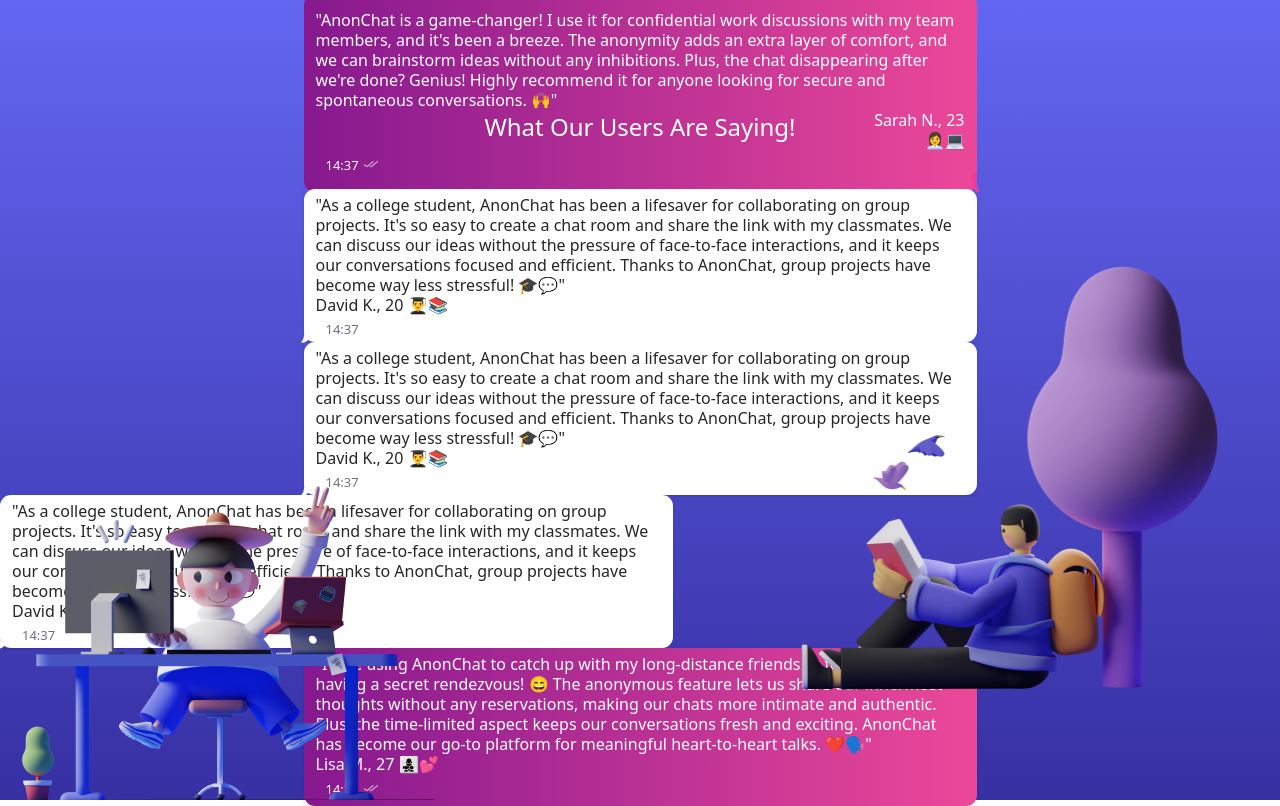
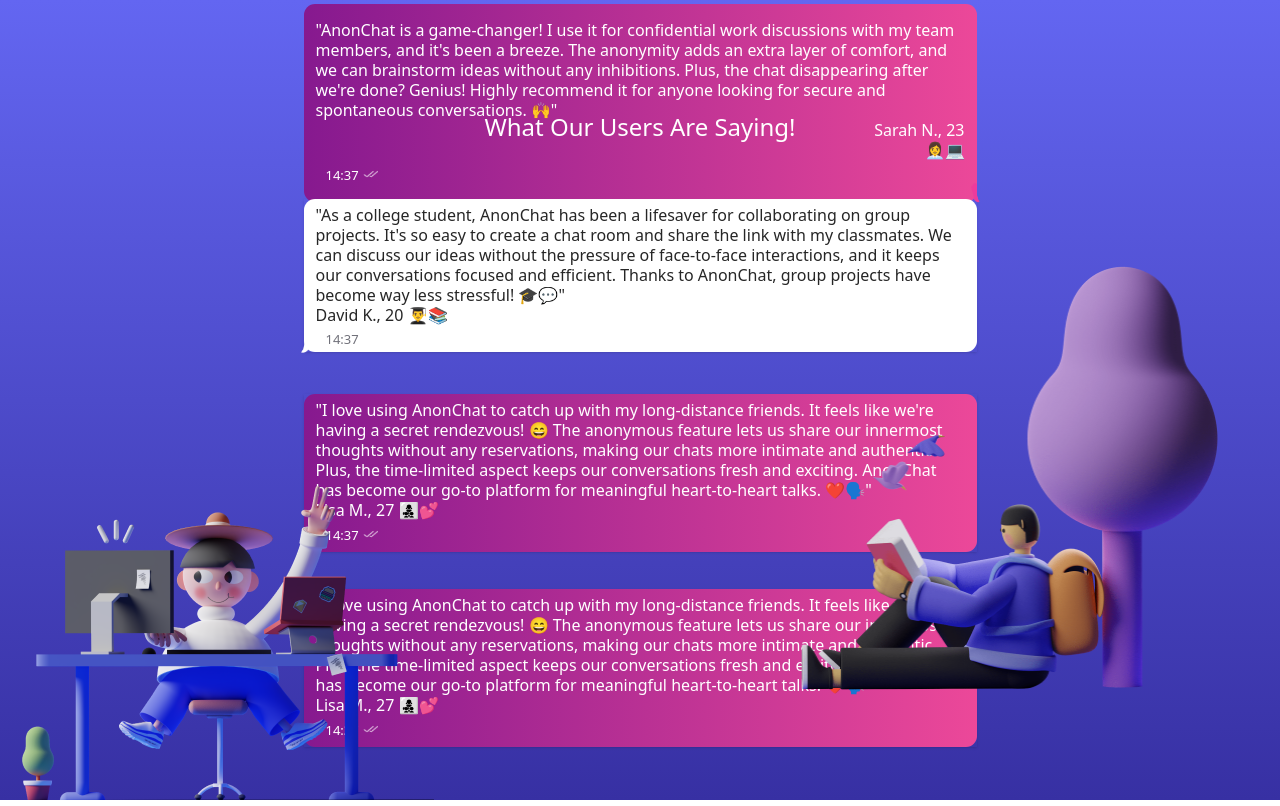
Before and after one commit to world-wide-techies/annon_chat, a Next.js app: page / in a window 1280 px wide. Built offline with nearby package versions, Linux system fonts and the light colour scheme; a web font is replaced by a local one.

Commit message:
Up5PM12:32 PMe5

```diff
--- a/app/components/testimonials_comp.js
+++ b/app/components/testimonials_comp.js
@@ -82,34 +82,31 @@ const Testimonials = () => {
             </div>
           </div>
 
-
-
           <div className="h-[195px] flex-col  flex">
             <div className="w-[673px] shadow ">
-              <div className="grow relative shrink basis-0 self-stretch px-3 py-1.5 bg-white rounded-[11px]">
-                <div className="w-[11px] h-5 left-[-3px] bottom-[-1px] absolute">
-                  <Image
-                    src={CONTAINER}
-                    alt=""
-                    className="w-[11px] h-[20px]  "
-                  />
+              <div className="grow shrink basis-0 self-stretch px-3 py-1.5 bg-gradient-to-r from-fuchsia-800 to-pink-500 rounded-[11px]">
+                <div className="self-stretch text-white text-base font-normal leading-tight">
+                  "I love using AnonChat to catch up with my long-distance
+                  friends. It feels like we're having a secret rendezvous! 😄
+                  The anonymous feature lets us share our innermost thoughts
+                  without any reservations, making our chats more intimate and
+                  authentic. Plus, the time-limited aspect keeps our
+                  conversations fresh and exciting. AnonChat has become our
+                  go-to platform for meaningful heart-to-heart talks. ❤️🗣️"
                 </div>
-                <div className="self-stretch text-neutral-800 text-base font-normal leading-tight">
-                  "As a college student, AnonChat has been a lifesaver for
-                  collaborating on group projects. It's so easy to create a chat
-                  room and share the link with my classmates. We can discuss our
-                  ideas without the pressure of face-to-face interactions, and
-                  it keeps our conversations focused and efficient. Thanks to
-                  AnonChat, group projects have become way less stressful! 🎓💬"
-                  <br />
+                <div className="self-stretch text-white text-base font-normal leading-tight">
+                  Lisa M., 27 👩‍👧‍👦💕
                 </div>
-                <div className="self-stretch text-neutral-800 text-base font-normal leading-tight">
-                  David K., 20 👨‍🎓📚
-                  <br />
-                </div>
-                <div className="pl-2.5 pt-2 ">
-                  <div className="text-zinc-500 text-[13px] font-normal leading-none">
+                <div className="pl-2.5 pt-2 justify-end items-center gap-1 inline-flex">
+                  <div className="text-white text-[13px] font-normal leading-none">
                     14:37
+                  </div>
+                  <div className="w-[15px] h-3.5 relative opacity-80">
+                    <Image
+                      src={CHECKER}
+                      alt=""
+                      className="w-4 h-[9.50px] left-[-0.22px] top-[1.74px] absolute"
+                    />
                   </div>
                 </div>
               </div>
@@ -117,37 +114,6 @@ const Testimonials = () => {
           </div>
 
 
-          <div className="self-stretch h-[216px] ">
-            <div className="w-[673px] shadow ">
-              <div className="grow relative shrink basis-0 self-stretch px-3 py-1.5 bg-white rounded-[11px]">
-                <div className="w-[11px] h-5 left-[-3px] bottom-[-1px] absolute">
-                  <Image
-                    src={CONTAINER}
-                    alt=""
-                    className="w-[11px] h-[20px]  "
-                  />
-                </div>
-                <div className="self-stretch text-neutral-800 text-base font-normal leading-tight">
-                  "As a college student, AnonChat has been a lifesaver for
-                  collaborating on group projects. It's so easy to create a chat
-                  room and share the link with my classmates. We can discuss our
-                  ideas without the pressure of face-to-face interactions, and
-                  it keeps our conversations focused and efficient. Thanks to
-                  AnonChat, group projects have become way less stressful! 🎓💬"
-                  <br />
-                </div>
-                <div className="self-stretch text-neutral-800 text-base font-normal leading-tight">
-                  David K., 20 👨‍🎓📚
-                  <br />
-                </div>
-                <div className="pl-2.5 pt-2 ">
-                  <div className="text-zinc-500 text-[13px] font-normal leading-none">
-                    14:37
-                  </div>
-                </div>
-              </div>
-            </div>
-          </div>
           <div className=" h-[207px]">
             <div className="w-[673px] shadow ">
               <div className="grow shrink basis-0 self-stretch px-3 py-1.5 bg-gradient-to-r from-fuchsia-800 to-pink-500 rounded-[11px]">
```
